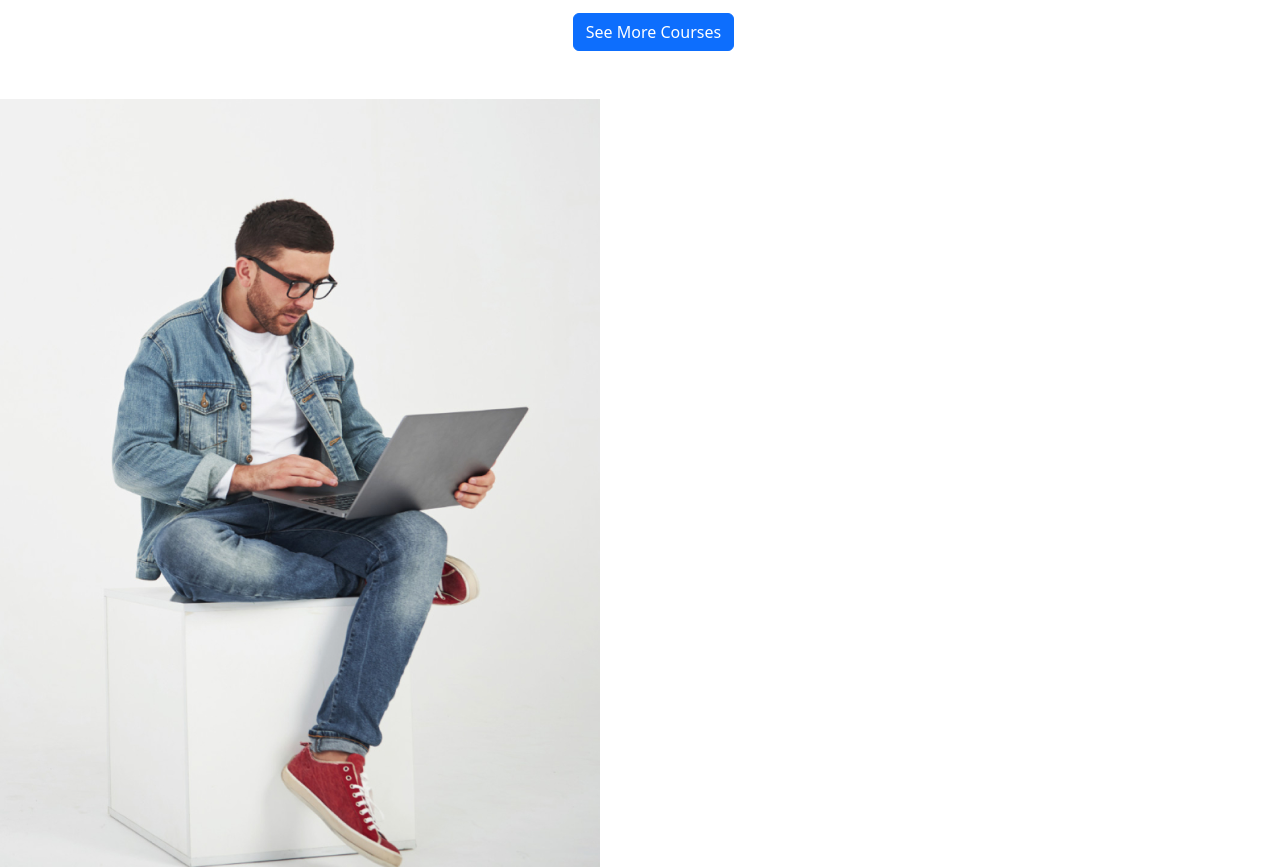
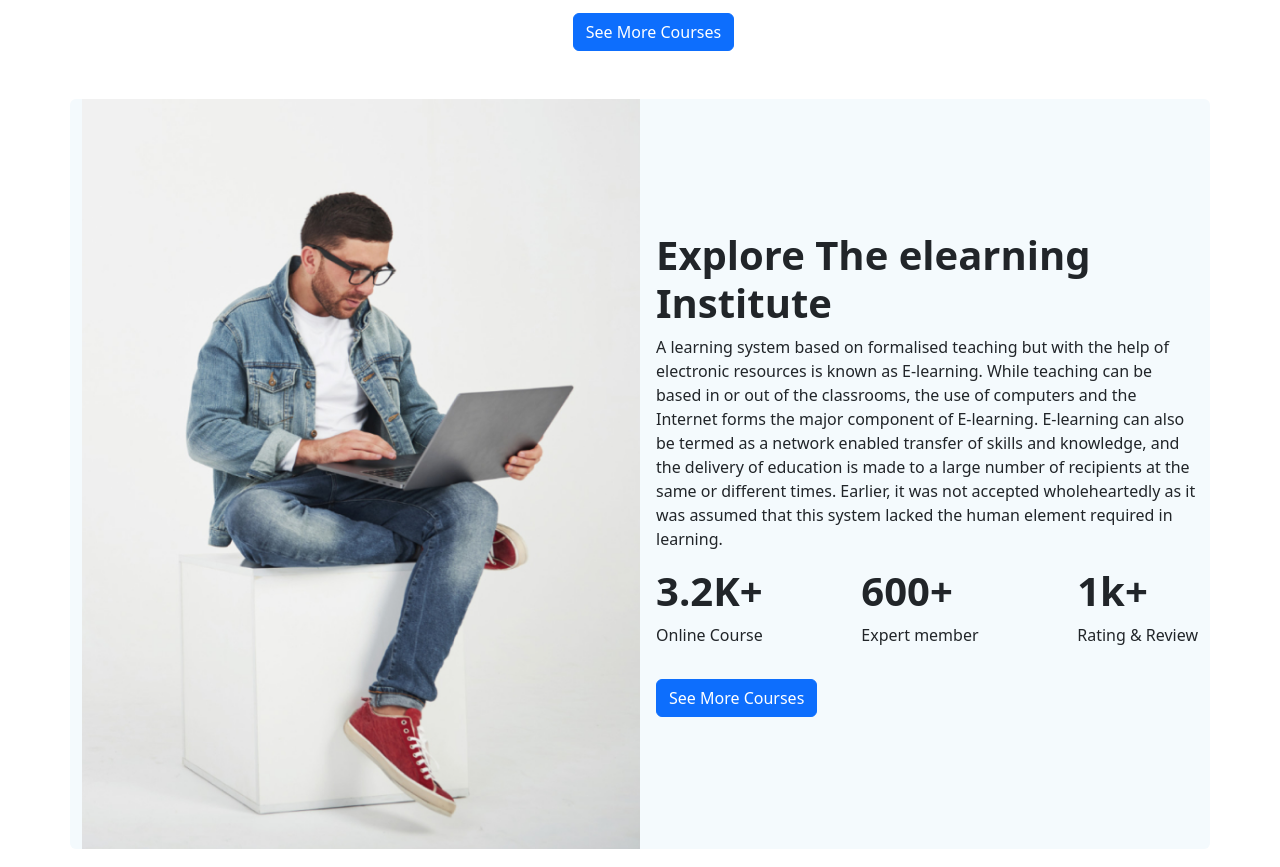
Before and after one commit to masud90895/Study-Technology-in-Education, a plain HTML site: page index.html in a window 1280 px wide. Shown: the part 1752-2619 px from the top of the page. Drawn offline with nearby package versions, Linux system fonts and the light colour scheme.

Commit message:
elearning section added

```diff
--- a/index.html
+++ b/index.html
@@ -6,9 +6,9 @@
     <title>Study Technology in Education </title>
     <!-- link favicon  -->
     <link rel="shortcut icon" href="images/icon/favicon.jpg" type="image/x-icon">
-    <link rel="stylesheet" href="style.css">
    <!-- link bootstarp  -->
     <link href="https://cdn.jsdelivr.net/npm/bootstrap@5.2.0/dist/css/bootstrap.min.css" rel="stylesheet" integrity="sha384-gH2yIJqKdNHPEq0n4Mqa/HGKIhSkIHeL5AyhkYV8i59U5AR6csBvApHHNl/vI1Bx" crossorigin="anonymous">
+    <link rel="stylesheet" href="style.css">
   </head>
   <body>
     <!-- header start  -->
@@ -172,29 +172,29 @@
       </section>
 
       <!-- elearning section start  -->
-      <section>
-        <div class="w-50">
-          <img src="images/working.png" alt="">
+      <section class="container d-md-flex align-items-center elearning-bg-color rounded mb-5">
+        <div class="w-50 ">
+          <img class="w-100 working-img" src="images/working.png" alt="">
         </div>
-        <div class="w-50">
-          <h1>Explore The elearning Institute</h1>
+        <div class="w-50 ps-3 working-p">
+          <h1 class="fw-bold">Explore The elearning Institute</h1>
           <p>A learning system based on formalised teaching but with the help of electronic resources is known as E-learning. While teaching can be based in or out of the classrooms, the use of computers and the Internet forms the major component of E-learning. E-learning can also be termed as a network enabled transfer of skills and knowledge, and the delivery of education is made to a large number of recipients at the same or different times. Earlier, it was not accepted wholeheartedly as it was assumed that this system lacked the human element required in learning.</p>
-          <div>
+          <div class="d-flex justify-content-between">
             <div>
-              <h1>3.2K+</h1>
+              <h1 class="fw-bold">3.2K+</h1>
               <p>Online Course</p>
             </div>
             <div>
-              <h1>600+</h1>
+              <h1  class="fw-bold">600+</h1>
               <p>Expert member</p>
             </div>
             <div>
-              <h1>1k+</h1>
+              <h1  class="fw-bold">1k+</h1>
               <p>Rating & Review</p>
             </div>
 
           </div>
-          <button class="btn btn-primary mt-3 started-btn" type="submit">See More Courses</button>
+          <button class="btn btn-primary mt-3 " type="submit">See More Courses</button>
         </div>
       </section>
 
--- a/style.css
+++ b/style.css
@@ -13,6 +13,9 @@
 .started-btn{
     margin-left: 35%;
 }
+.elearning-bg-color{
+    background-color: #F4FAFD;
+}
 /*phone*/
 @media only screen and (max-width: 688px) {
     .courses-img{
@@ -21,6 +24,13 @@
     }
     .margin-class{
         margin-left: 5%;
+    }
+    .working-img{
+        width: 355px !important;
+    }
+    .working-p{
+        width: 100% !important;
+        margin-top: 10px;
     }
 }
 /* Tab */
@@ -31,5 +41,9 @@
     .margin-class{
         margin-left: 6%;
     }
+    .working-img{
+        height: 552px !important;
+        padding-right: 29px;
+    }
 
 }
```
